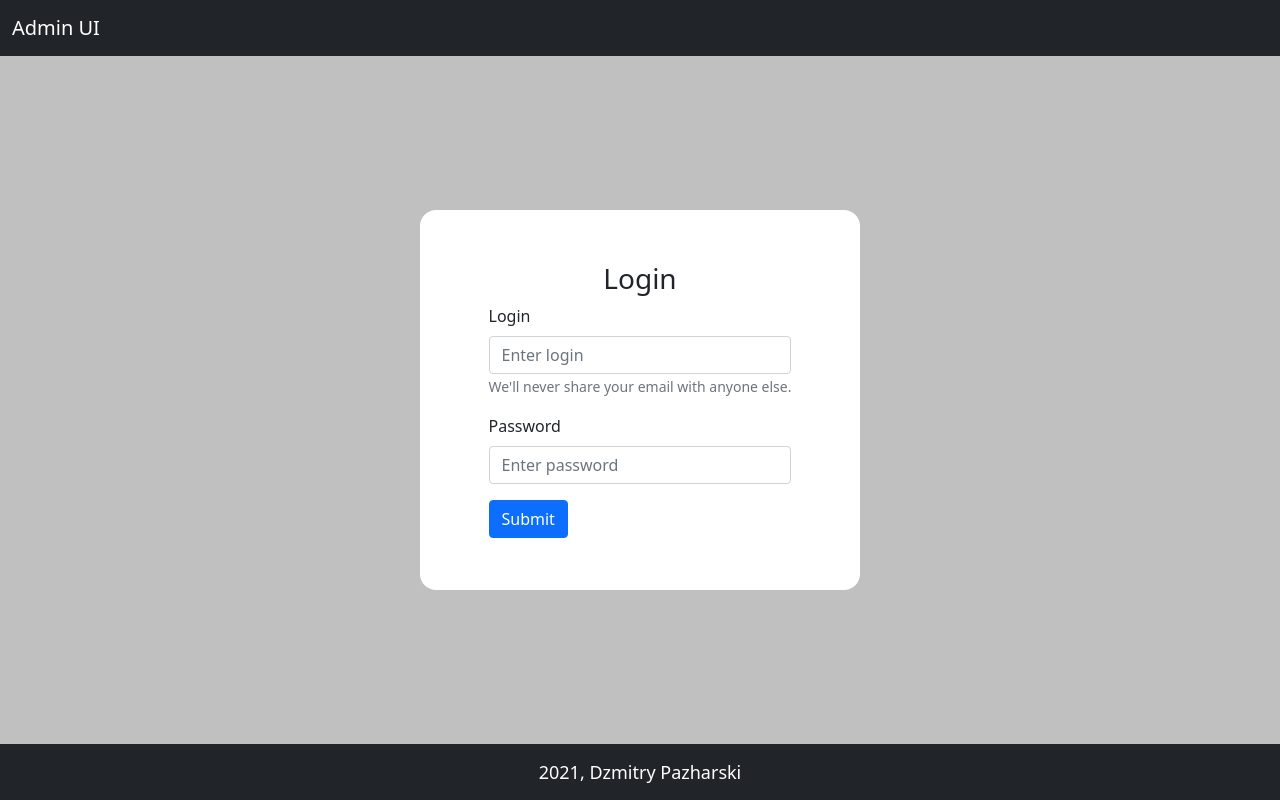
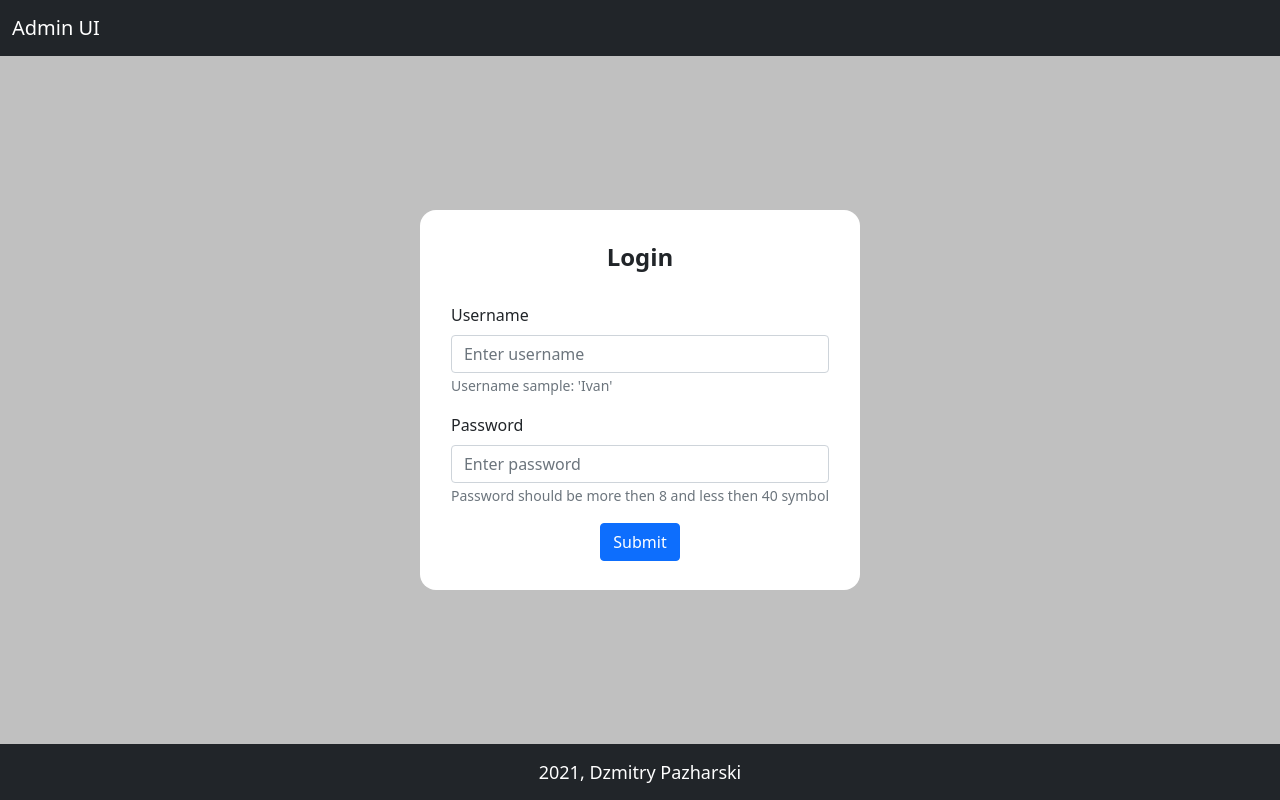
Before and after one commit to pij1989/epam_module7_react, a React (Create React App) app: page / in a window 1280 px wide. Built offline with nearby package versions, Linux system fonts and the light colour scheme.

Commit message:
first commit

```diff
--- a/src/App.js
+++ b/src/App.js
@@ -1,15 +1,23 @@
 import React from "react";
-import Header from "./component/Header";
-import Main from "./component/Main";
-import Footer from "./component/Footer"
+import Header from "./components/Header";
+import Footer from "./components/Footer";
 import './App.scss';
+import {BrowserRouter, Route, Switch} from "react-router-dom";
+import Login from "./components/Login";
+import Main from "./components/Main";
 
 function App() {
     return (
         <div className="App">
-            <Header/>
-            <Main/>
-            <Footer/>
+            <BrowserRouter>
+                <Header/>
+                <Main>
+                    <Switch>
+                        <Route exact path='/' component={Login}/>
+                    </Switch>
+                </Main>
+                <Footer/>
+            </BrowserRouter>
         </div>
     );
 }
--- a/src/component/Login.css
+++ /dev/null
@@ -1,16 +0,0 @@
-.Login {
-    display: flex;
-    justify-content: center;
-    align-items: center;
-    width: 30%;
-    min-width: 440px;
-    height: 50%;
-    min-height: 380px;
-    background: white;
-    border-radius: 1rem;
-}
-
-.Login-wrapper {
-    display: flex;
-    flex-direction: column;
-}
--- a/src/component/Login.js
+++ /dev/null
@@ -1,33 +0,0 @@
-import React from "react";
-import Form from 'react-bootstrap/Form'
-import Button from "react-bootstrap/Button";
-import "./Login.css"
-
-const login = () => {
-    return (
-        <div className="Login">
-            <div className="Login-wrapper">
-                <h3 style={{textAlign: 'center'}}>Login</h3>
-                <Form>
-                    <Form.Group className="mb-3">
-                        <Form.Label>Login</Form.Label>
-                        <Form.Control type="text" placeholder="Enter login" required/>
-                        <Form.Text className="text-muted">
-                            We'll never share your email with anyone else.
-                        </Form.Text>
-                    </Form.Group>
-
-                    <Form.Group className="mb-3">
-                        <Form.Label>Password</Form.Label>
-                        <Form.Control type="password" placeholder="Enter password"/>
-                    </Form.Group>
-                    <Button variant="primary" type="submit">
-                        Submit
-                    </Button>
-                </Form>
-            </div>
-        </div>
-    )
-}
-
-export default login;
--- a/src/component/Main.js
+++ /dev/null
@@ -1,15 +0,0 @@
-import React from "react";
-import "./Main.css"
-import Login from "./Login";
-
-const isLoginPage = true;
-
-const main = () => {
-    return (
-        <main className={isLoginPage ? "Main Main-login-container" : "Main"}>
-            <Login/>
-        </main>
-    )
-}
-
-export default main;
--- /dev/null
+++ b/src/components/Login.css
@@ -0,0 +1,24 @@
+.Login {
+    display: flex;
+    justify-content: space-around;
+    align-items: center;
+    flex-direction: column;
+    width: 30%;
+    min-width: 440px;
+    height: 50%;
+    min-height: 380px;
+    background: white;
+    border-radius: 1rem;
+    padding-block: 15px;
+    align-self: center;
+}
+
+.Login-title {
+    text-align: center;
+    font-size: x-large;
+    font-weight: bold;
+}
+
+.Login-button{
+    align-self: center;
+}
--- /dev/null
+++ b/src/components/Login.js
@@ -0,0 +1,52 @@
+import React, {useState} from "react";
+import Form from 'react-bootstrap/Form'
+import Button from "react-bootstrap/Button";
+import "./Login.css"
+
+// eslint-disable-next-line import/no-anonymous-default-export
+export default () => {
+    const [username, setUserName] = useState();
+    const [password, setPassword] = useState();
+
+    const handleChangeUsername = (event) => {
+        let username = event.target.value;
+        console.log(`Username: ${username}`);
+        setUserName(username);
+    }
+
+    const handleChangePassword = (event) => {
+        let password = event.target.value;
+        console.log(`Password: ${password}`);
+        setPassword(password);
+    }
+
+    return (
+        <div className="Login">
+            <div className="Login-title">Login</div>
+            <Form className="d-flex flex-column">
+                <Form.Group className="mb-3">
+                    <Form.Label>Username</Form.Label>
+                    <Form.Control type="text" placeholder="Enter username" value={username}
+                                  onChange={handleChangeUsername} required/>
+                    <Form.Text className="text-muted">
+                        Username sample: 'Ivan'
+                    </Form.Text>
+                </Form.Group>
+
+                <Form.Group className="mb-3">
+                    <Form.Label>Password</Form.Label>
+                    <Form.Control type="password" placeholder="Enter password" value={password}
+                                  onChange={handleChangePassword} required/>
+                    <Form.Text className="text-muted">
+                        Password should be more then 8 and less then 40 symbol
+                    </Form.Text>
+                </Form.Group>
+
+                <Button variant="primary" type="submit" className="Login-button">
+                    Submit
+                </Button>
+
+            </Form>
+        </div>
+    )
+}
--- a/src/component/Main.css
+++ b/src/components/Main.css
@@ -2,10 +2,6 @@
     grid-area: main;
     background: #c0c0c0;
     min-height: calc(100vh - 112px);
-}
-
-.Main-login-container {
     display: flex;
     justify-content: center;
-    align-items: center;
 }
--- /dev/null
+++ b/src/components/Main.js
@@ -0,0 +1,12 @@
+import React from "react";
+import "./Main.css"
+
+const main = (props) => {
+    return (
+        <main className="Main">
+            {props.children}
+        </main>
+    )
+}
+
+export default main;
```
Also changed, not shown: src/components/Footer.css (renamed from src/component/Footer.css), src/components/Footer.js (renamed from src/component/Footer.js), src/components/Header.css (renamed from src/component/Header.css), src/components/Header.js (renamed from src/component/Header.js).
